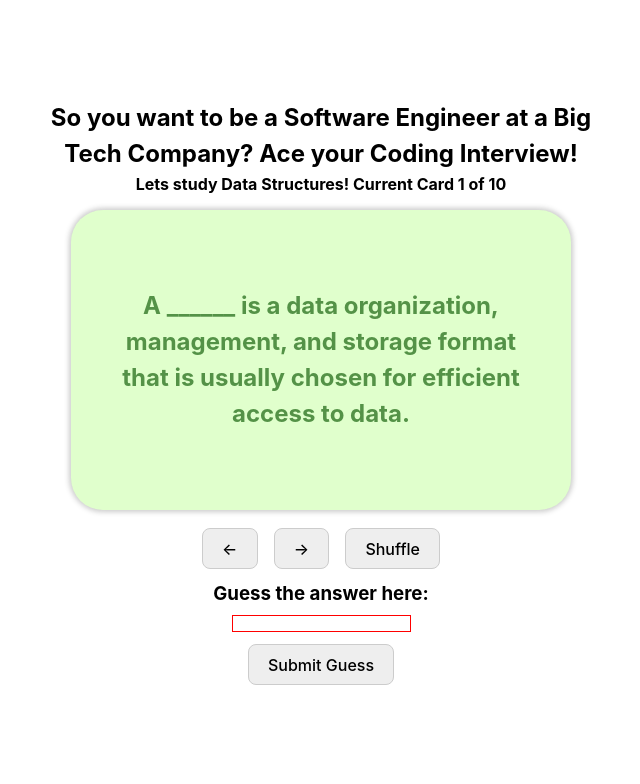
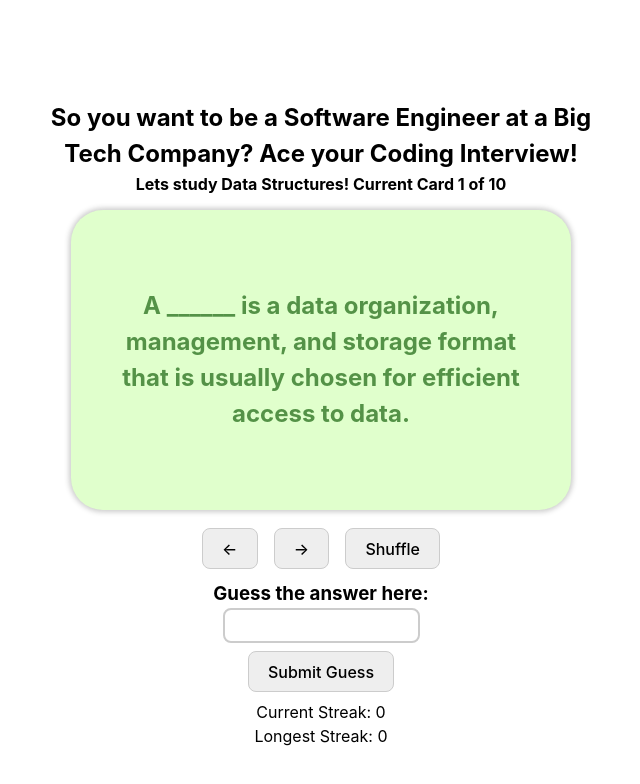
Before and after one commit to ebordenave/codepath-flashcards, a React (Vite) app: page / in a window 1280 px wide. Shown: the top 784 px of the page, without its empty margins (319-959 px from the left). Built offline with nearby package versions, Linux system fonts and the light colour scheme.

Commit message:
add a few more stretch goal items

```diff
--- a/src/App.css
+++ b/src/App.css
@@ -25,3 +25,11 @@
 .arrowContainer {
   margin: auto;
 }
+
+.correct {
+  color: green;
+}
+
+.incorrect {
+  color: red;
+}
--- a/src/App.jsx
+++ b/src/App.jsx
@@ -1,4 +1,4 @@
-import {useState} from 'react';
+import {useEffect, useState} from 'react';
 import {FlashCard} from "./components/FlashCard/FlashCard.jsx";
 import {Button} from "./components/Button/Button.jsx";
 import {Header} from "./components/Header/Header.jsx";
@@ -18,8 +18,20 @@ function App() {
 
   const [cardData, setCardData] = useState(CardData);
 
+  const [errors, setErrors] = useState({})
+  const [streak, setStreak] = useState(0)
+
+  const [lastCorrectIndex, setLastCorrectIndex] = useState(null);
+  const [longestStreak, setLongestStreak] = useState(0)
 
 
+  const validateValues = (inputValue) => {
+    let errors = {}
+    if(inputValue.toLowerCase() !== CardData[currentIndex].back.toLowerCase()) {
+      errors.back = "incorrect answer"
+    }
+    return errors
+  }
 
   const handleChange = (e) => {
     setInputValue(e.target.value)
@@ -27,16 +39,51 @@ function App() {
 
   const handleSubmit = (e) => {
     e.preventDefault()
-
+    setErrors(validateValues(inputValue))
     setSubmitted(true)
 
-    setIsValid(inputValue === cardData[currentIndex].back)
-    if(inputValue.toLowerCase() === cardData[currentIndex].back.toLowerCase()) {
+    const isCorrect = inputValue.toLowerCase() === cardData[currentIndex].back.toLowerCase()
+
+    setIsValid(isCorrect)
+    updateStreak(isCorrect)
+
+    if(isCorrect) {
       setFlipped(true)
     } else {
       setFlipped(false)
     }
   }
+
+  const updateStreak = (isCorrect) => {
+    if (isCorrect) {
+      if (currentIndex !== lastCorrectIndex) {
+        const newStreak = streak + 1;
+        setStreak(newStreak);
+        setLongestStreak(Math.max(newStreak, longestStreak));
+        setLastCorrectIndex(currentIndex);
+      }
+    } else {
+      setStreak(0);
+    }
+  }
+
+  // const finishSubmit = () => {
+  //   console.log(inputValue);
+  // };
+  //
+  // useEffect(()=> {
+  //   if (Object.keys(errors).length === 0 && submitted){
+  //     finishSubmit()
+  //   }
+  // }, [errors])
+
+  useEffect(() => {
+    if (isValid) {
+      updateStreak(true);
+    } else {
+      updateStreak(false)
+    }
+  }, [isValid]);
 
   const handleKeyDown = (e) => {
     if(e.key === 'Enter'){
@@ -80,8 +127,28 @@ function App() {
           <button onClick={shuffleDeck}>Shuffle</button>
         </section>
         <section className="guessArea">
-        <GuessSection value={inputValue} onChange={handleChange} placeholder={''} className={isValid ? 'valid' : 'invalid'} onKeyDown={handleKeyDown} style={isValid ? { border: '1px solid green' } : { border: '1px solid red' }} />
-          <SubmitButton  onSubmit={handleSubmit} disable={flipped}/>
+          <GuessSection
+            value={inputValue}
+            onChange={handleChange}
+            placeholder={''}
+            className={isValid ? 'valid' : 'invalid'}
+            onKeyDown={handleKeyDown}
+            style={{ border: errors.back ? "2px solid red" : !errors.back && submitted ? "2px solid green" : "2px solid #ccc" }}
+          />
+          <SubmitButton onSubmit={(e)=> {
+            handleSubmit(e)
+            updateStreak(isValid)
+          }} disable={flipped} />
+          <div>
+            {Object.keys(errors).length === 0 && submitted ? (
+              <span className="correct">Correct ✓</span>
+            ) : null}
+            {Object.keys(errors).length !== 0 && submitted ? (
+            <span className="incorrect">Incorrect &#10008;</span>
+          ) : null}
+          </div>
+          <div>Current Streak: {streak}</div>
+          <div>Longest Streak: {longestStreak}</div>
         </section>
       </div>
   )
--- a/src/CardData.js
+++ b/src/CardData.js
@@ -27,11 +27,11 @@ const CardData = [
       " organization of elements. A ____" +
       " consists of nodes connected by edges, with one node being the root" +
       " and all other nodes forming subtrees.", difficulty: "medium", image: "placeholder", title: "Tree"},
-  { back: "What is a Trie?", front: "A trie, also known as a prefix tree, is" +
-      " a specialized tree data structure used for the efficient retrieval of strings. Tries store characters" +
+  { back: "Trie", front: "A ____, also known as a prefix tree, is" +
+      " a specialized tree data structure used for the efficient retrieval of strings. ____'s store characters" +
       " of a string as nodes, with each edge representing a character.", difficulty: "hard", image: "placeholder", title: "Trie"},
-  { back: "What is a Hash Table?", front: "Hash Tables, also known as hash" +
-      " maps, are data structures that provide fast retrieval of values" +
+  { back: "Hash Table", front: "A ___________, also known as a hash" +
+      " map, is a data structure that provide fast retrieval of values" +
       " based on keys. They use a hashing function to map keys to indexes in" +
       " an array, allowing for constant-time access in the average case.", difficulty: "easy", image: "placeholder", title: "Hash Table"},
 
--- a/src/components/GuessSection/GuessSection.css
+++ b/src/components/GuessSection/GuessSection.css
@@ -16,3 +16,11 @@
     background-color: #ccc;
     border-color: #ccc;
 }
+
+.GuessSection input[type="text"] {
+        padding: 8px;
+        border: 2px solid #ccc;
+        border-radius: 8px;
+        box-sizing: border-box;
+
+}
--- a/src/components/SubmitButton/SubmitButton.jsx
+++ b/src/components/SubmitButton/SubmitButton.jsx
@@ -8,5 +8,3 @@ export const SubmitButton = ({onSubmit, disabled}) => {
 }
 
 export default SubmitButton
-
-// TODO ENTER KEY RESETS THE PAGE, LOOK INTO THIS
```
